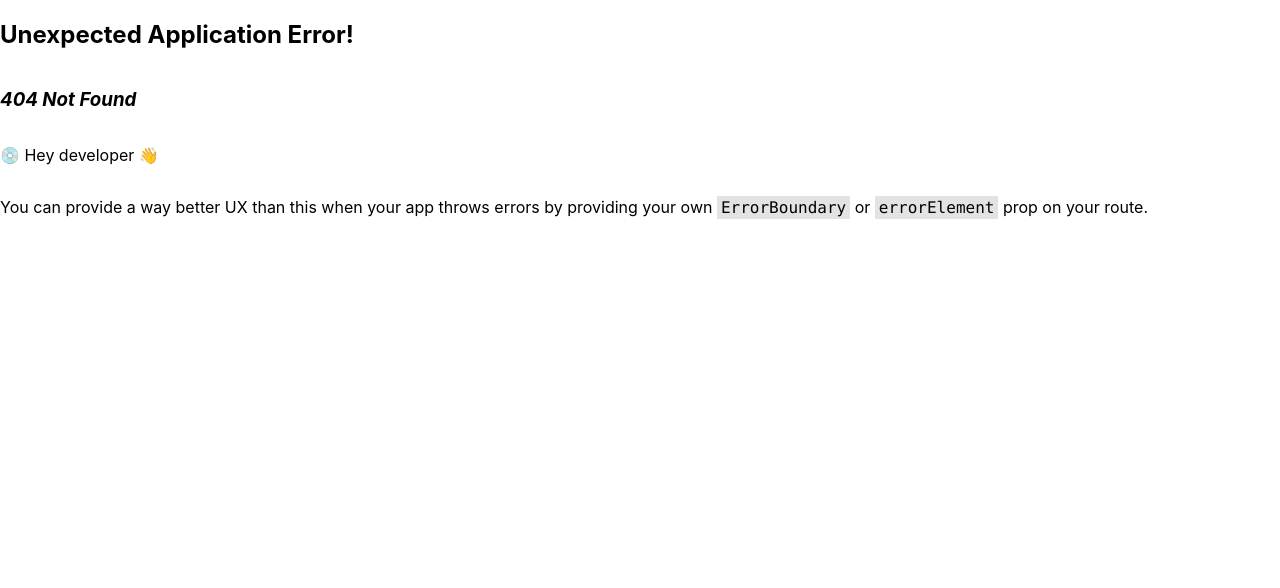
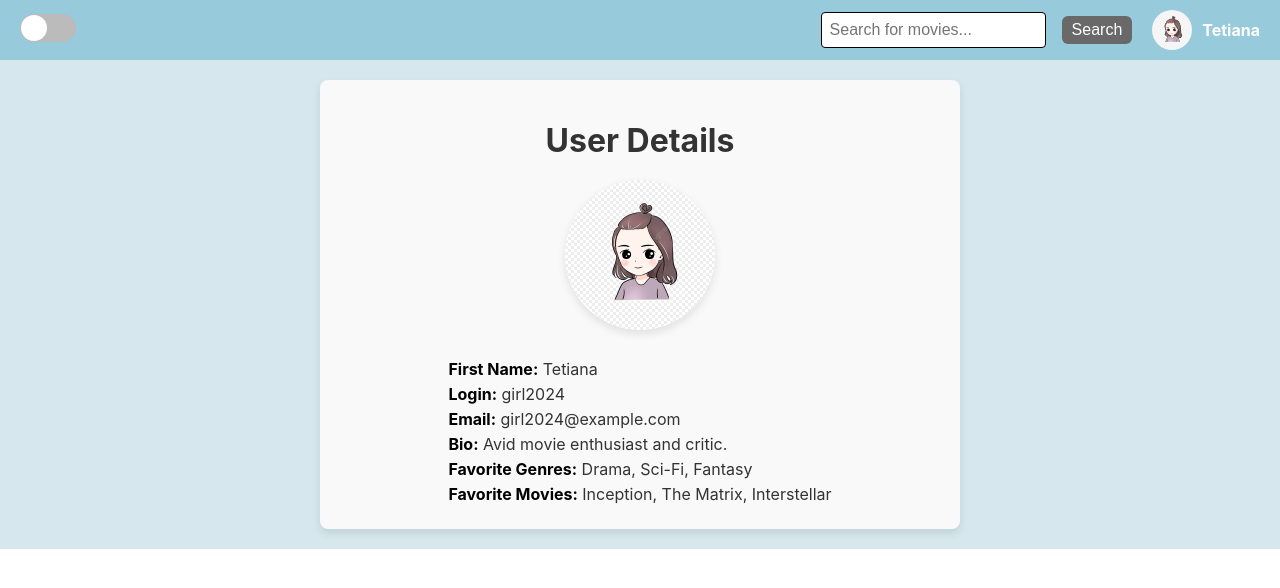
Before and after one commit to Tetiano4kaS/movies-app, a React (Create React App) app: page /user-details in a window 1280 px wide. Before the commit this address had no page. Shown: the top 588 px of the page. Built offline with nearby package versions, Linux system fonts and the light colour scheme.

Commit message:
Add UserDetails

```diff
--- a/package.json
+++ b/package.json
@@ -15,12 +15,12 @@
     "classnames": "^2.5.1",
     "react": "^18.3.1",
     "react-dom": "^18.3.1",
+    "react-icons": "^5.2.1",
     "react-redux": "^9.1.2",
     "react-router-dom": "^6.23.1",
     "react-scripts": "5.0.1",
-    "typescript": "^4.9.5",
     "react-switch": "^7.0.0",
-    "react-icons": "^5.2.1"
+    "typescript": "^4.9.5"
   },
   "scripts": {
     "start": "react-scripts start",
--- a/src/components/UserContainer/UserComponent.tsx
+++ b/src/components/UserContainer/UserComponent.tsx
@@ -1,11 +1,19 @@
 import React from 'react';
 import styles from './User.module.css';
+import {useNavigate} from "react-router-dom";
+
 const UserComponent = () => {
     const userName = "Tetiana";
+    const navigate = useNavigate();
+
+    const handleUserClick = () => {
+        navigate('/user-details');
+    };
+
 
     return (
-        <div className={styles.userContainer}>
-            <img src={'girl-avatar.jpg'} alt="User Avatar" className={styles.avatar} />
+        <div className={styles.userContainer} onClick={handleUserClick}>
+            <img src={'girl-avatar.jpg'} alt="User Avatar" className={styles.avatar}/>
             <span className={styles.userName}>{userName}</span>
         </div>
     );
--- /dev/null
+++ b/src/components/UserDetailsContainer/UserDetails.module.css
@@ -0,0 +1,50 @@
+.container {
+    display: flex;
+    flex-direction: column;
+    align-items: center;
+    padding: 20px;
+    background-color: #f9f9f9;
+    border-radius: 8px;
+    box-shadow: 0 4px 8px rgba(0, 0, 0, 0.1);
+    max-width: 600px;
+    margin: 20px auto;
+}
+
+.infoContainer {
+    display: flex;
+    flex-direction: column;
+    align-items: center;
+}
+
+.avatarContainer {
+    margin-bottom: 20px;
+}
+
+.avatar {
+    width: 150px;
+    height: 150px;
+    border-radius: 50%;
+    box-shadow: 0 4px 8px rgba(0, 0, 0, 0.1);
+}
+
+.detailsContainer {
+    text-align: left;
+    width: 100%;
+}
+
+.detailsContainer p {
+    margin: 5px 0;
+    font-size: 1rem;
+    color: #333;
+}
+
+.detailsContainer p strong {
+    font-weight: bold;
+    color: #000;
+}
+
+h1 {
+    font-size: 2rem;
+    margin-bottom: 20px;
+    color: #333;
+}
--- /dev/null
+++ b/src/components/UserDetailsContainer/UserDetails.tsx
@@ -0,0 +1,25 @@
+import React, { FC } from 'react';
+import styles from './UserDetails.module.css';
+
+const UserDetails: FC = () => {
+    return (
+        <div className={styles.container}>
+            <h1>User Details</h1>
+            <div className={styles.infoContainer}>
+                <div className={styles.avatarContainer}>
+                    <img src="girl-avatar.jpg" alt="User Avatar" className={styles.avatar} />
+                </div>
+                <div className={styles.detailsContainer}>
+                    <p><strong>First Name:</strong> Tetiana</p>
+                    <p><strong>Login:</strong> girl2024</p>
+                    <p><strong>Email:</strong> girl2024@example.com</p>
+                    <p><strong>Bio:</strong> Avid movie enthusiast and critic.</p>
+                    <p><strong>Favorite Genres:</strong> Drama, Sci-Fi, Fantasy</p>
+                    <p><strong>Favorite Movies:</strong> Inception, The Matrix, Interstellar</p>
+                </div>
+            </div>
+        </div>
+    );
+};
+
+export default UserDetails;
--- a/src/routers/router.tsx
+++ b/src/routers/router.tsx
@@ -3,13 +3,15 @@ import {createBrowserRouter, Navigate} from "react-router-dom";
 import MoviesPage from "../pages/MoviesPage";
 import MainLayout from "../layouts/MainLayout";
 import MovieDetailsPage from "../pages/MovieDetailsPage";
+import UserDetails from "../components/UserDetailsContainer/UserDetails";
 
 const router = createBrowserRouter([
     {
         path: '', element: <MainLayout/>, children: [
             {index: true, element: <Navigate to={'movies'}/>},
             {path: 'movies', element: <MoviesPage/>},
-                {path: '/movies/details/:id', element: <MovieDetailsPage/>}
+            {path: '/movies/details/:id', element: <MovieDetailsPage/>},
+            {path: '/user-details', element: <UserDetails/>}
         ]
     }
 ]);
```
Lines whose indentation alone changed are shown as unchanged.
